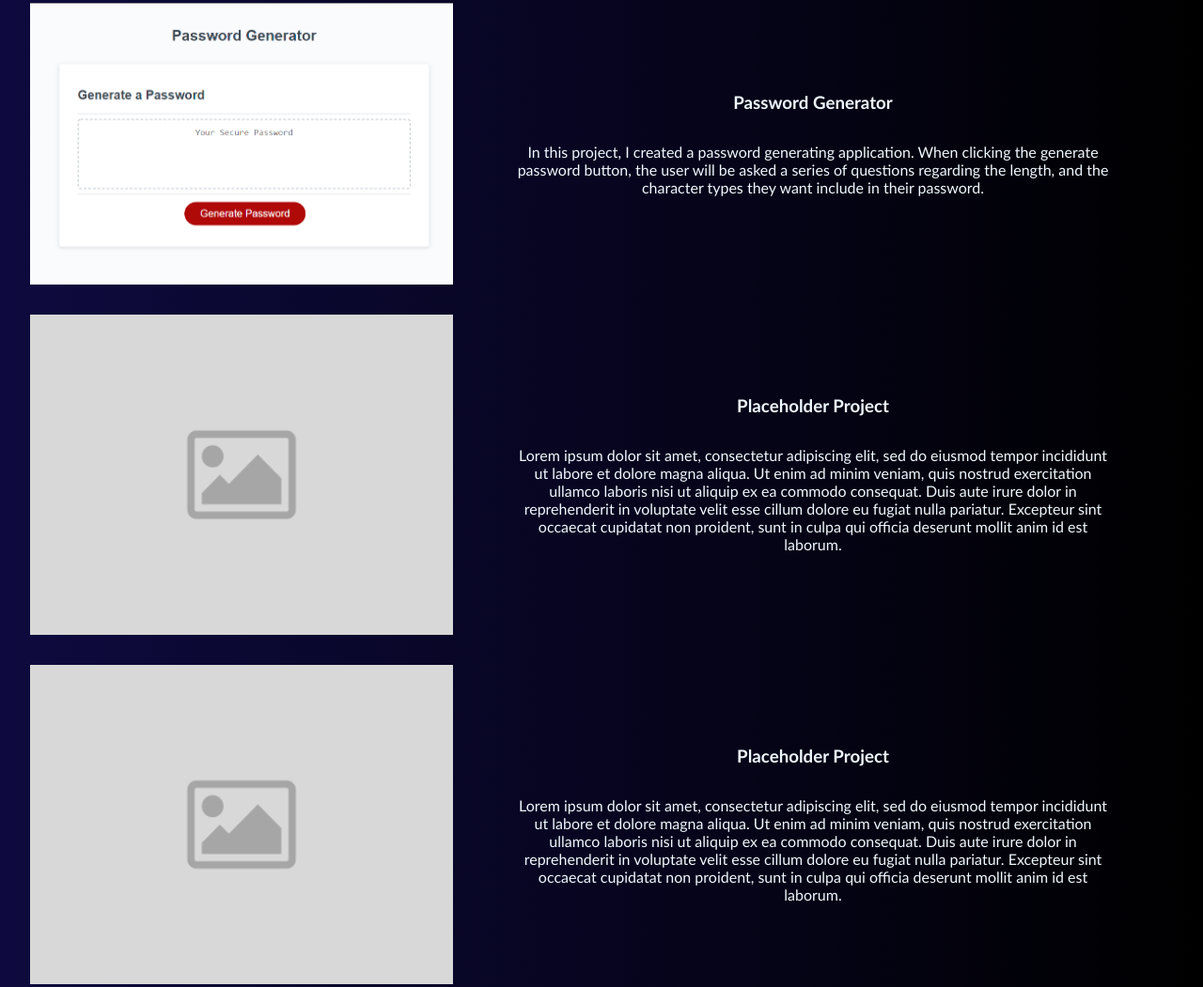
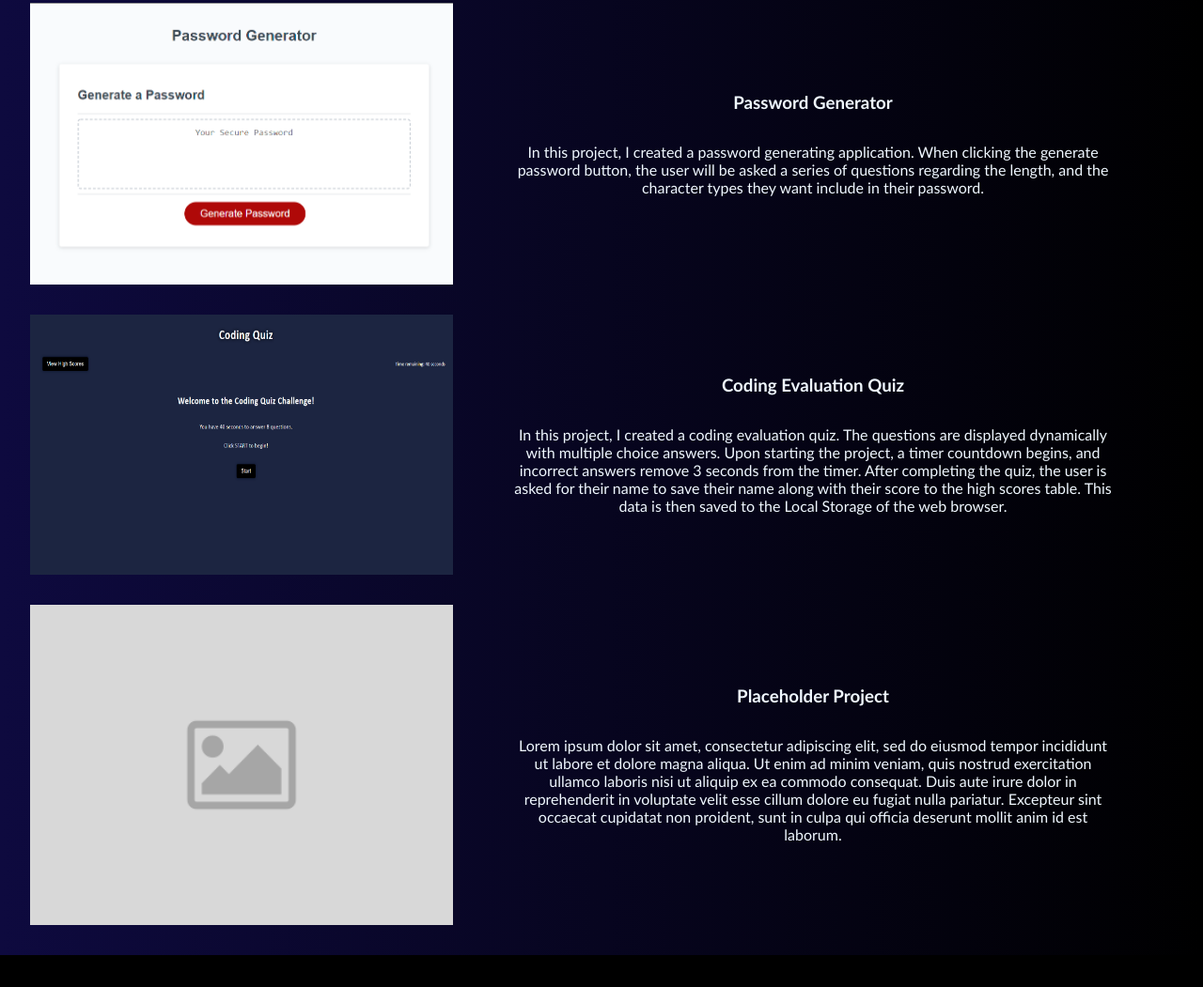
Before and after one commit to Gustavo-Higuera/professional-portfolio, a plain HTML site: page index.html in a window 1280 px wide. Shown: the part 829-1880 px from the top of the page at 94% size. Drawn offline with Linux system fonts and the light colour scheme.

Commit message:
added code quiz project

```diff
--- a/assets/style.css
+++ b/assets/style.css
@@ -95,6 +95,7 @@ a:hover {
   flex-direction: column;
   justify-content: center;
   align-items: center;
+  text-align: center;
   padding: 4rem;
 }
 
--- a/index.html
+++ b/index.html
@@ -41,7 +41,8 @@
     <div id="my-projects" class="projects">
       <div class="project-content">
         <a href="https://gustavo-higuera.github.io/password-generator/" target="_blank">
-          <img class="project-image" src="./assets/images/2022-07-04 (3).png" alt="Photo of my password generator application"></a>
+          <img class="project-image" src="./assets/images/2022-07-04 (3).png"
+            alt="Photo of my password generator application"></a>
         <div class="project-text">
           <h3>
             Password Generator
@@ -55,21 +56,17 @@
       </div>
 
       <div class="project-content">
-        <a href="https://www.youtube.com/watch?v=xSE9Qk9wkig" target="_blank">
-          <img class="project-image" src="./assets/images/placeholder-image.png" alt="Placeholder"></a>
+        <a href="https://gustavo-higuera.github.io/code-quiz/" target="_blank">
+          <img class="project-image" src="./assets/images/Screenshot (4).png" alt="Photo of my coding quiz application"></a>
         <div class="project-text">
           <h3>
-            Placeholder Project
+            Coding Evaluation Quiz
           </h3>
           <p>
-            Lorem ipsum dolor sit amet, consectetur adipiscing elit, sed do eiusmod tempor incididunt ut labore et
-            dolore
-            magna aliqua. Ut enim ad minim veniam, quis nostrud exercitation ullamco laboris nisi ut aliquip ex ea
-            commodo
-            consequat. Duis aute irure dolor in reprehenderit in voluptate velit esse cillum dolore eu fugiat nulla
-            pariatur. Excepteur sint occaecat cupidatat non proident, sunt in culpa qui officia deserunt mollit anim
-            id
-            est laborum.
+            In this project, I created a coding evaluation quiz. The questions are displayed dynamically with multiple
+            choice answers. Upon starting the project, a timer countdown begins, and incorrect answers remove 3 seconds
+            from the timer. After completing the quiz, the user is asked for their name to save their name along with
+            their score to the high scores table. This data is then saved to the Local Storage of the web browser.
           </p>
         </div>
       </div>
```
Also changed, not shown: assets/images/Screenshot (4).png (added).
